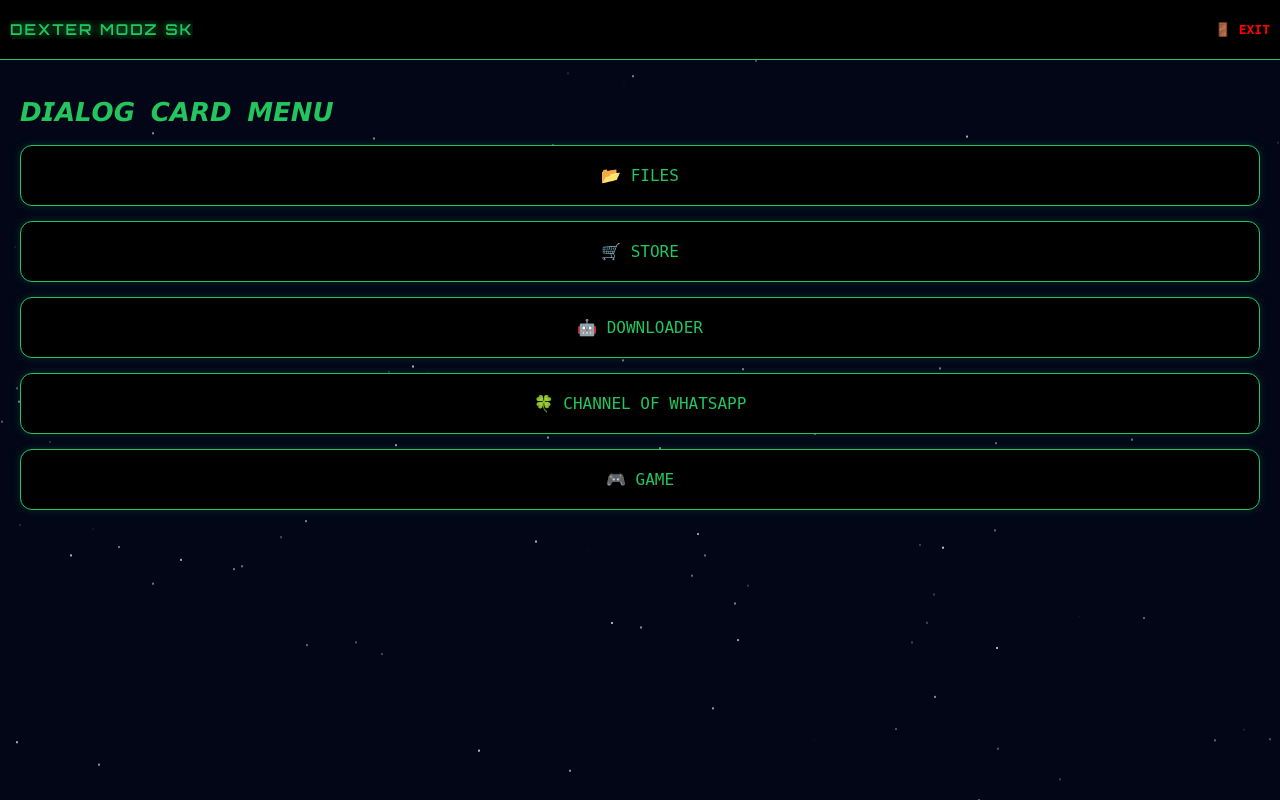
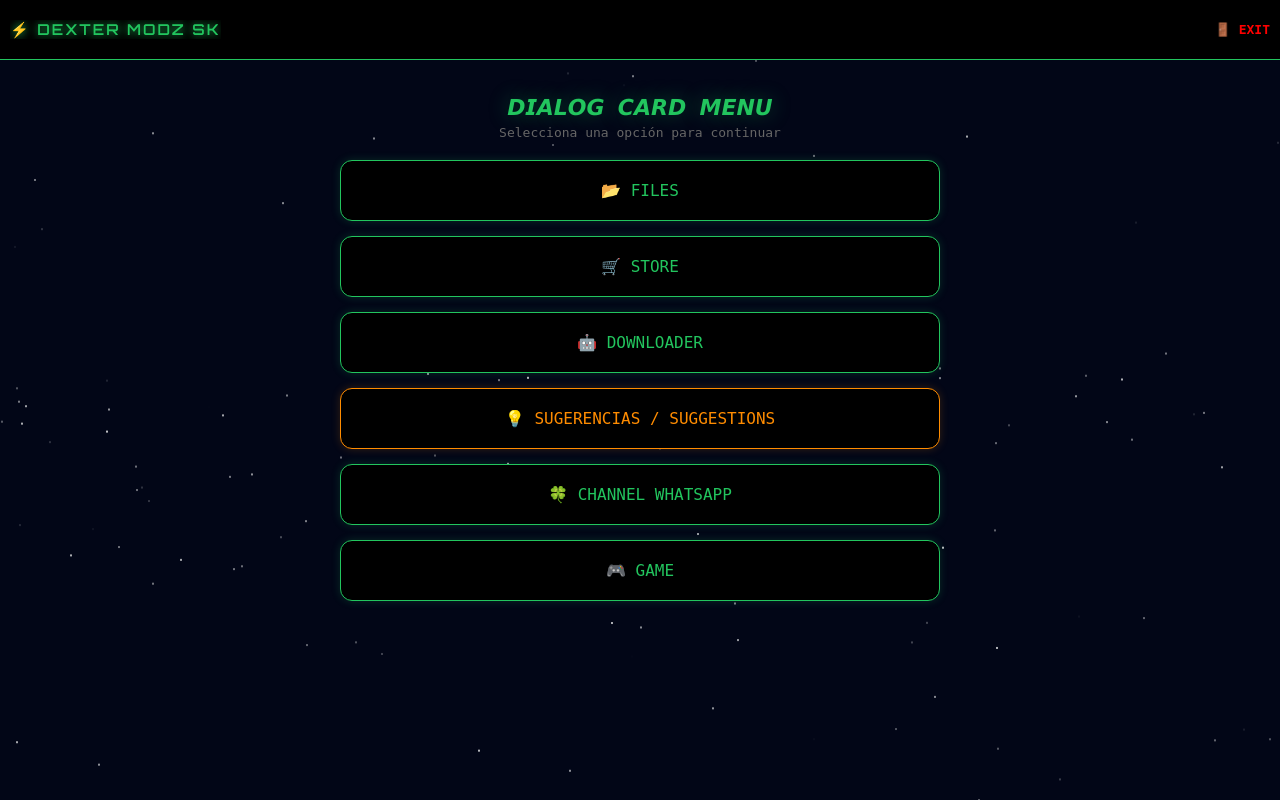
Before and after one commit to dexterxiteado-tech/DEXTER-MODZ-, a Flask app: template templates/panel.html in a window 1280 px wide. Run offline with Flask 3, Linux system fonts and the light colour scheme; the template is opened without the code that fills it, so the values that code supplies are empty; the visitor is signed in with stand-in values (Sample User, id 1).

Commit message:
Add files via upload

```diff
--- a/templates/panel.html
+++ b/templates/panel.html
@@ -3,7 +3,7 @@
 <head>
 <meta charset="UTF-8">
 <meta name="viewport" content="width=device-width, initial-scale=1.0">
-<title>Panel</title>
+<title>Panel - PAPI DEXTER</title>
 
 <link href="https://fonts.googleapis.com/css2?family=Orbitron:wght@600&display=swap" rel="stylesheet">
 
@@ -65,7 +65,6 @@ color:#22c55e;
 font-size:15px;
 letter-spacing:2px;
 text-shadow:0 0 10px #22c55e;
-
 white-space:nowrap;
 overflow:hidden;
 text-overflow:ellipsis;
@@ -89,6 +88,8 @@ flex-shrink:0;
 /* 🧱 CONTENIDO */
 .main{
 padding:80px 20px 20px;
+max-width: 600px;
+margin: 0 auto;
 }
 
 /* 🟩 CARDS */
@@ -103,12 +104,55 @@ border-radius:12px;
 transition:0.3s;
 font-size:16px;
 box-shadow:0 0 10px #22c55e33;
+text-decoration:none;
+color:#22c55e;
+display:block;
 }
 
 .card:hover{
 background:#111;
 transform:scale(1.05);
 box-shadow:0 0 20px #22c55e;
+}
+
+/* 🔥 CARD ESPECIAL - SUGERENCIAS */
+.card-suggestion{
+border-color: #ff8c00;
+color: #ff8c00;
+box-shadow:0 0 10px #ff8c0033;
+}
+
+.card-suggestion:hover{
+box-shadow:0 0 20px #ff8c00;
+border-color: #ff8c00;
+}
+
+/* 📊 CONTADOR */
+.badge{
+background: #ff8c00;
+color: #000;
+font-size: 12px;
+padding: 2px 10px;
+border-radius: 12px;
+font-weight: bold;
+margin-left: 8px;
+display: inline-block;
+}
+
+h1{
+text-align: center;
+font-size: 22px;
+margin-bottom: 10px;
+color: #22c55e;
+text-shadow: 0 0 20px #22c55e66;
+}
+
+.subtitle{
+text-align: center;
+color: #666;
+font-size: 13px;
+margin-top: -5px;
+margin-bottom: 20px;
 }
 </style>
 </head>
@@ -120,7 +164,7 @@ box-shadow:0 0 20px #22c55e;
 
 <!-- 🔝 NAVBAR -->
 <div class="topbar">
-  <div class="logo">DEXTER MODZ SK</div>
+  <div class="logo">⚡ DEXTER MODZ SK</div>
   <a href="/logout" class="logout">🚪 EXIT</a>
 </div>
 
@@ -128,12 +172,22 @@ box-shadow:0 0 20px #22c55e;
 <div class="main">
 
 <h1>𝘿𝙄𝘼𝙇𝙊𝙂 𝘾𝘼𝙍𝘿 𝙈𝙀𝙉𝙐</h1>
+<p class="subtitle">Selecciona una opción para continuar</p>
 
 <div class="card" onclick="location.href='/posts'">📂 FILES</div>
 <div class="card" onclick="location.href='/store'">🛒 STORE</div>
 <div class="card" onclick="location.href='/downloader'">🤖 DOWNLOADER</div>
+
+<!-- 🔥 NUEVO: SUGERENCIAS -->
+<div class="card card-suggestion" onclick="location.href='/suggestions'">
+  💡 SUGERENCIAS / SUGGESTIONS
+  {% if sugerencias_pendientes > 0 %}
+    <span class="badge">{{ sugerencias_pendientes }}</span>
+  {% endif %}
+</div>
+
 <div class="card" onclick="window.location.href='https://whatsapp.com/channel/0029VbCAFtZGZNCxxwARZ81f'">
-🍀 CHANNEL OF WHATSAPP
+🍀 CHANNEL WHATSAPP
 </div>
 
 <div class="card" onclick="location.href='/gato'">🎮 GAME</div>
```
